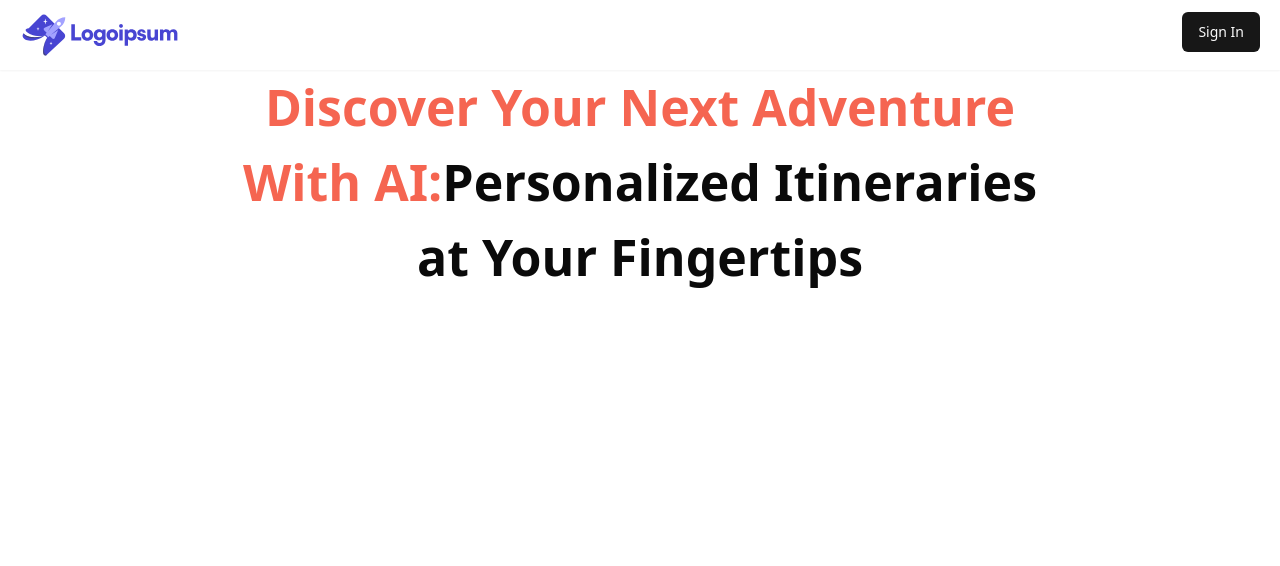
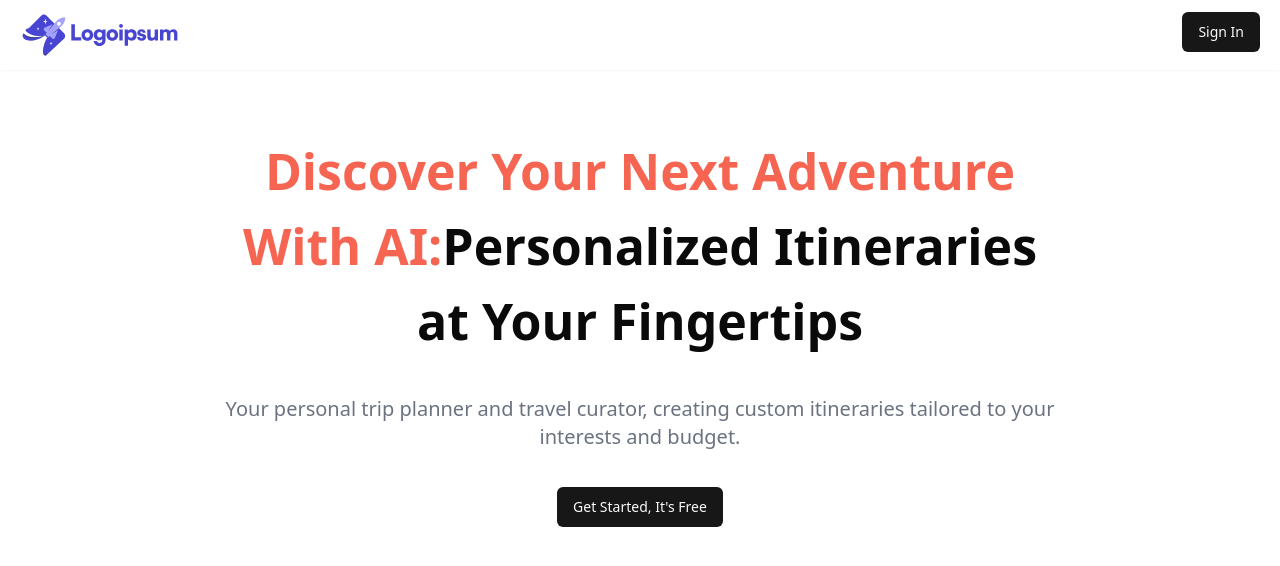
Before and after one commit to Alek30k/Ai-trip-planner, a React (Vite) app: page / in a window 1280 px wide. Shown: the top 566 px of the page. Built offline with nearby package versions, Linux system fonts and the light colour scheme.

Commit message:
last commit

```diff
--- a/src/components/ui/custom/Hero.jsx
+++ b/src/components/ui/custom/Hero.jsx
@@ -1,12 +1,19 @@
+import { Button } from "../button";
+
 const Hero = () => {
   return (
-    <div className="flex items-center mx-56 gap-9">
-      <h1 className="font-extrabold text-[50px] text-center">
+    <div className="flex flex-col items-center mx-56 gap-9">
+      <h1 className="font-extrabold text-[50px] text-center mt-16">
         <span className="text-[#f56551]">
           Discover Your Next Adventure With AI:
         </span>
         Personalized Itineraries at Your Fingertips
       </h1>
+      <p className="text-xl text-gray-500 text-center">
+        Your personal trip planner and travel curator, creating custom
+        itineraries tailored to your interests and budget.
+      </p>
+      <Button>Get Started, It's Free</Button>
     </div>
   );
 };
```
